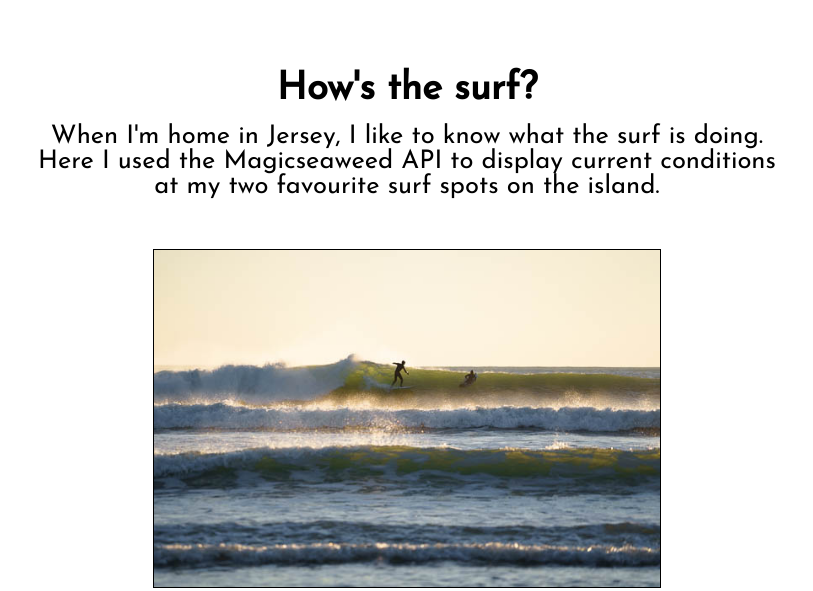
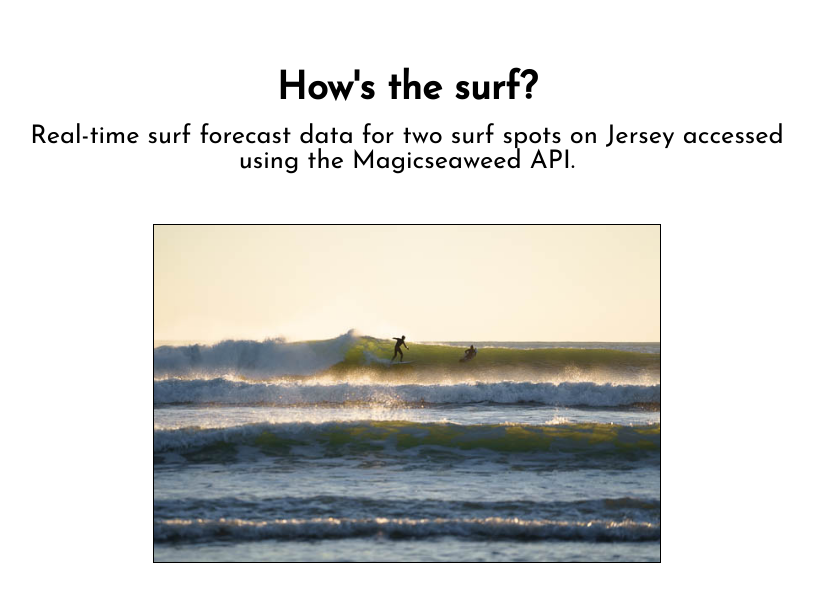
Before and after one commit to rowlandwilliams/getsurfforecast, a plain HTML site: page index.html in a window 1280 px wide. Shown: the top 591 px of the page, without its empty margins (233-1046 px from the left). Drawn offline with Linux system fonts and the light colour scheme; no server answers.

Commit message:
add description

```diff
--- a/index.html
+++ b/index.html
@@ -4,7 +4,7 @@
     <meta charset="UTF-8">
     <meta name="viewport" content="width=device-width, initial-scale=1.0">
     <link rel="stylesheet" href="stylesheet.css">
-    <title>Document</title>
+    <title>How's the surf?</title>
     <link href="https://fonts.googleapis.com/css?family=Josefin+Sans:Extra-Light&display=swap" rel="stylesheet">
 
 </head>
@@ -14,7 +14,7 @@
 
     <div class='surfapp_text' >
         <h1>How's the surf?</h1>
-        <p>When I'm home in Jersey, I like to know what the surf is doing. Here I used the Magicseaweed API to display current conditions at my two favourite surf spots on the island.
+        <p>Real-time surf forecast data for two surf spots on Jersey accessed using the Magicseaweed API.
         </p>
     </div>
 
```
